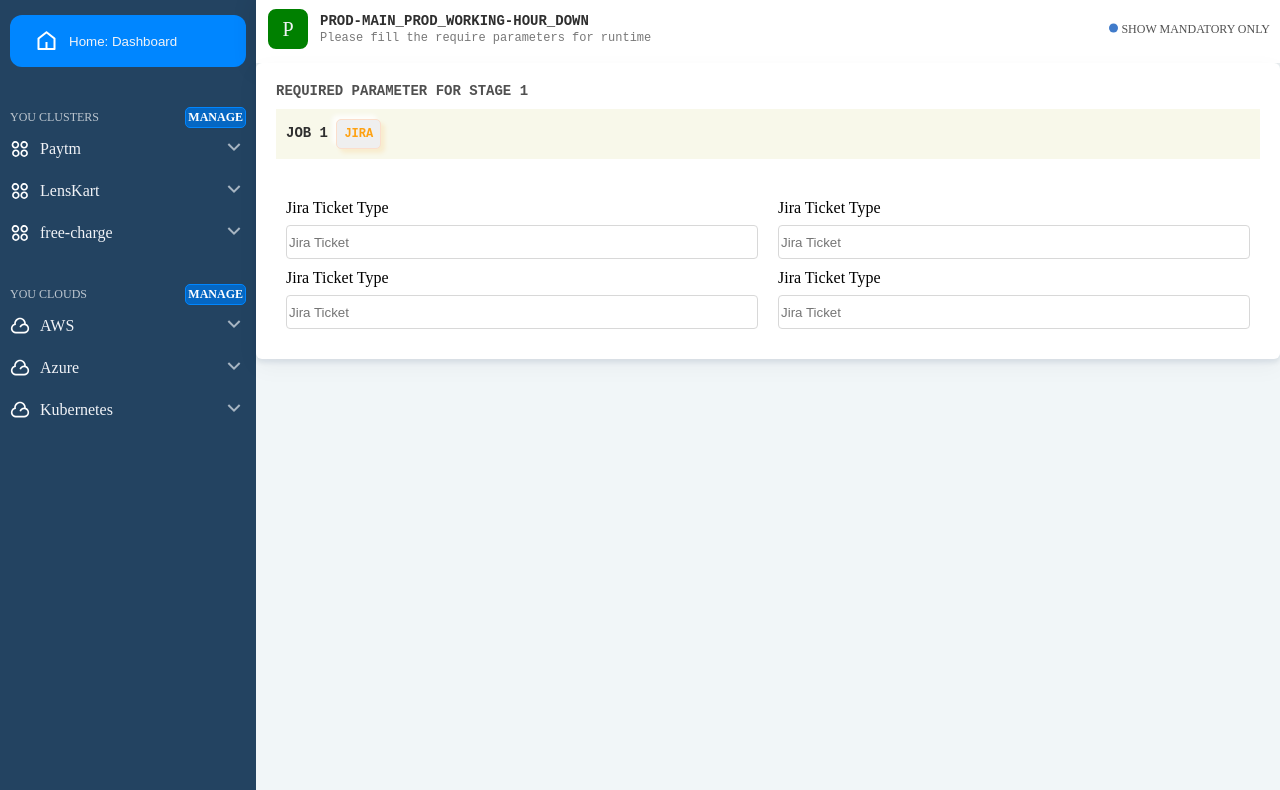
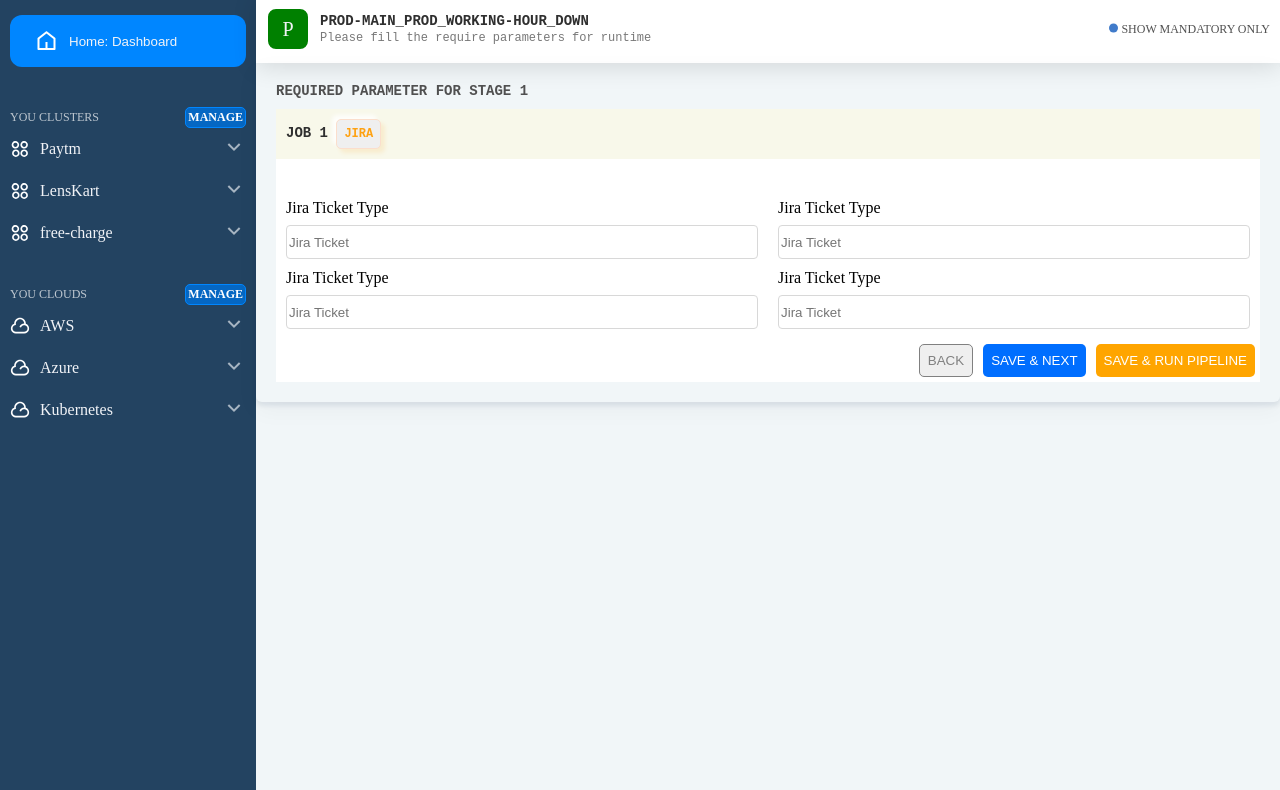
Before and after one commit to theroughcoder/frontend-test, a plain HTML site: page index.html in a window 1280 px wide. Shown: the part 77-867 px from the top of the page. Drawn offline with Linux system fonts and the light colour scheme.

Commit message:
second commit

```diff
--- a/index.css
+++ b/index.css
@@ -3,7 +3,7 @@
     margin: 0;
 
 }
-body{
+#container{
     background:  #F1F6F8;
 }
 
@@ -271,7 +271,6 @@ header {
 .require {
     padding: 20px;
     border-radius: 6px;
-    background: #FFF;
     box-shadow: 0px 8px 24px 0px rgba(3, 27, 40, 0.04), 0px 4px 4px 0px rgba(4, 44, 81, 0.08);
 }
 
@@ -283,6 +282,10 @@ header {
     line-height: normal;
     text-transform: capitalize;
     font-family: monospace;
+}
+#jira-cont{
+
+    background: #FFF;
 }
 
 #jira {
@@ -313,7 +316,7 @@ header {
     box-shadow: 4px 4px 4px 0px rgba(255, 153, 0, 0.12), -4px -4px 4px 0px rgba(255, 255, 255, 0.80);
 }
 
-form{
+#form{
     display: flex;
     margin-top: 30px;
 }
@@ -341,3 +344,18 @@ input {
     border: 1px solid #D8D8D8;
     background: #FFF;
 }
+
+#submitBtn{
+    display: flex;
+    flex-direction: row;
+    justify-content: end;
+}
+
+#submitBtn button{
+
+    padding: 8px;
+    margin: 5px;
+    border-radius: 5px;
+    border: 0;
+    color: #FFF;
+}
--- a/index.html
+++ b/index.html
@@ -144,6 +144,9 @@
             </div>
             <div class="require">
                 <p id="req-head" >REQUIRED PARAMETER FOR STAGE 1</p>
+
+                <div id="jira-cont">
+
                     <div id="jira">
                         <div id="jira-head">
                             JOB 1
@@ -154,6 +157,8 @@
                     </div>
 
                     <form>
+                        <div id="form">
+
                             <div class="form-left">
                                 <div class="input-field">
                                     <label>Jira Ticket Type</label>
@@ -177,8 +182,17 @@
                             </div>
 
                         </div>
+                    </div>
+
+
+                    <div id="submitBtn">
+                        <button style="color: grey; border: 1px solid;">BACK</button>
+                        <button style="background-color: rgb(0, 110, 255);">SAVE & NEXT</button>
+                        <button style="background-color: orange;">SAVE & RUN PIPELINE</button>
+                    </div>
 
                     </form>
+                </div>
             </div>
 
 
```
Lines whose indentation alone changed are shown as unchanged.
